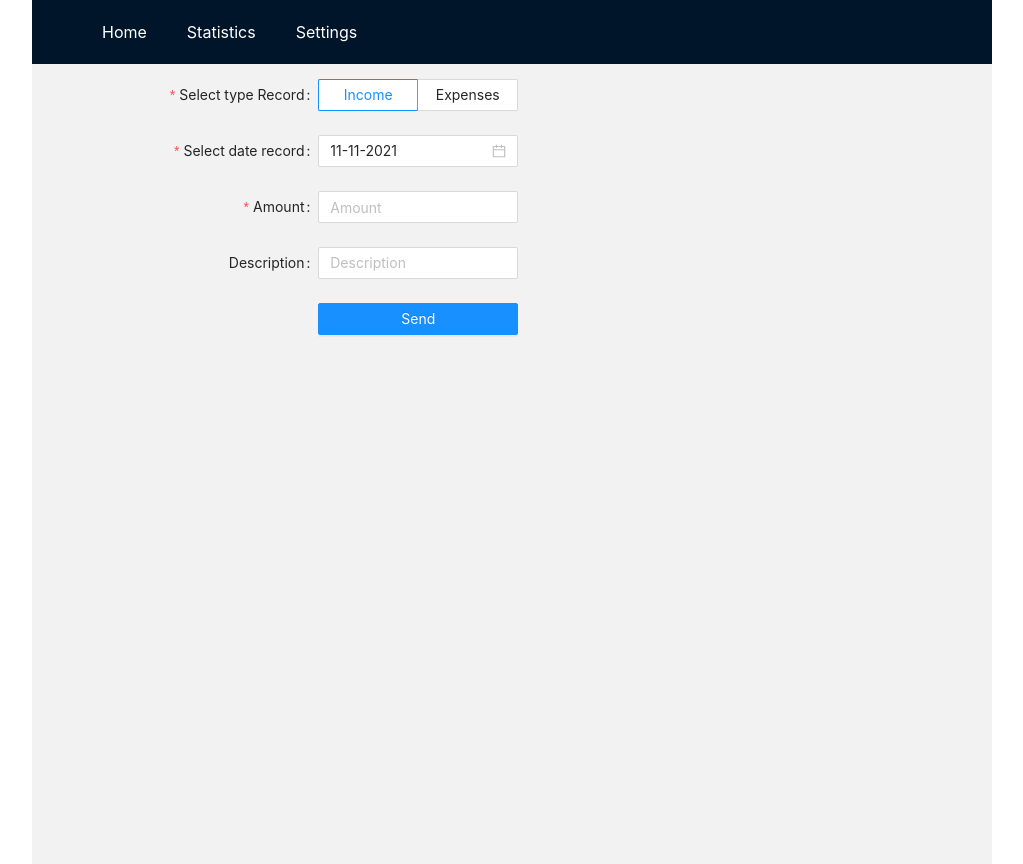
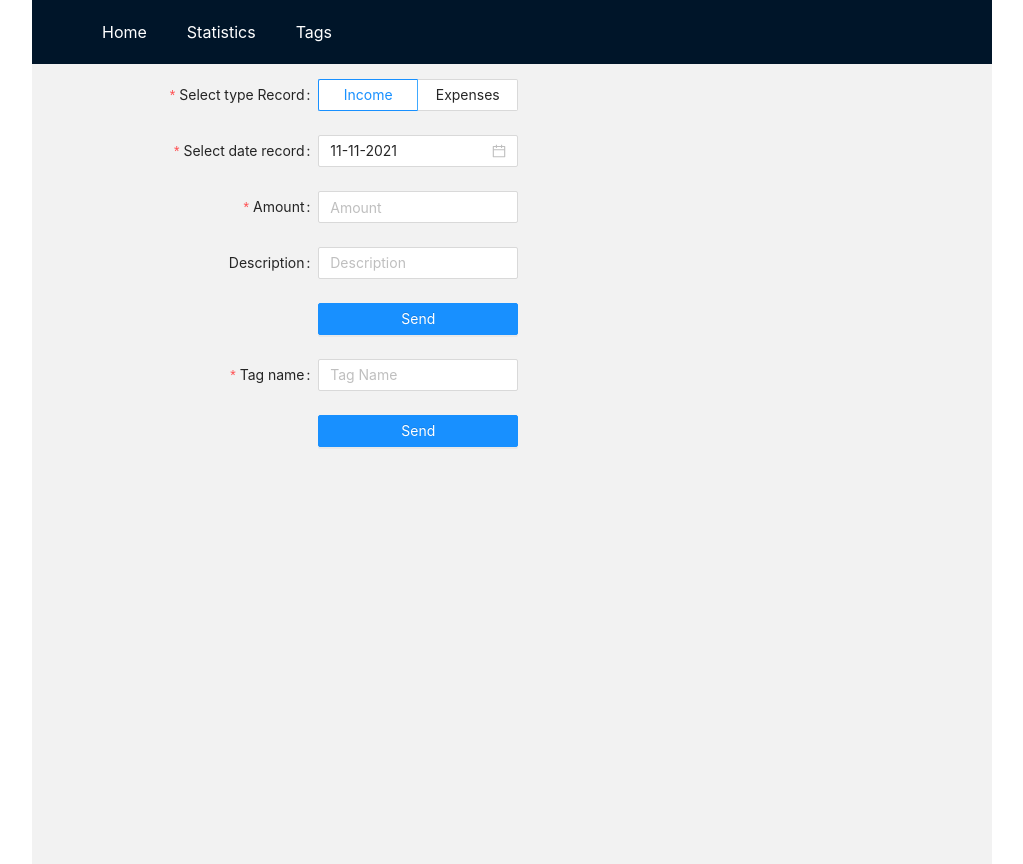
Before and after one commit to Dmytrii248/finance-management-app, a React app: page / in a window 1280 px wide. Shown: the whole page, without its empty margins (128-1151 px from the left). Built offline with nearby package versions, Linux system fonts and the light colour scheme.

Commit message:
Make "Create Tag"

```diff
--- a/src/components/App.tsx
+++ b/src/components/App.tsx
@@ -6,9 +6,9 @@ import InitialApp from "./InitialApp";
 import Header from "./Header";
 import HomePage from "Pages/HomePage";
 import StatisticsPage from "Pages/StatisticsPage";
-import SettingsPage from "Pages/SettingsPage";
+import Tags from "Pages/Tags";
 
-import { homeLink, settingsLink, statisticsLink } from "Constants/links";
+import { homeLink, tagsLink, statisticsLink } from "Constants/links";
 
 const Wrapper = styled.div`
   margin: 0 auto;
@@ -33,7 +33,7 @@ const App = () => {
             <Switch>
               <Route path={homeLink} exact component={HomePage} />
               <Route path={statisticsLink} component={StatisticsPage} />
-              <Route path={settingsLink} component={SettingsPage} />
+              <Route path={tagsLink} component={Tags} />
             </Switch>
           </Content>
         </Wrapper>
--- a/src/components/FormRecord.tsx
+++ b/src/components/FormRecord.tsx
@@ -1,6 +1,6 @@
 import React from "react";
 import moment from "moment";
-import { FormValues } from "Constants/types";
+import { FormRecordValues } from "Constants/types";
 import { useGlobalContext } from "../store/GlobalContext";
 
 import { Button, DatePicker, Input, Form, Radio, InputNumber } from "antd";
@@ -8,7 +8,7 @@ import { Button, DatePicker, Input, Form, Radio, InputNumber } from "antd";
 const dateFormat = "DD-MM-YYYY";
 
 const FormRecord = () => {
-  const [form] = Form.useForm<FormValues>();
+  const [form] = Form.useForm<FormRecordValues>();
   const { recordCollection } = useGlobalContext();
 
   const layout = {
@@ -20,7 +20,7 @@ const FormRecord = () => {
     width: 200,
   };
 
-  const onFinish = (fieldValues: FormValues) => {
+  const onFinish = (fieldValues: FormRecordValues) => {
     const values = {
       ...fieldValues,
       dateRecord: fieldValues.dateRecord.toDate(),
@@ -33,7 +33,7 @@ const FormRecord = () => {
 
   return (
     <>
-      <Form<FormValues>
+      <Form<FormRecordValues>
         {...layout}
         name="formRecord"
         onFinish={onFinish}
@@ -44,7 +44,7 @@ const FormRecord = () => {
         initialValues={{
           typeRecord: "Income",
           dateRecord: moment(),
-          descriptionExpenses: null,
+          descriptionRecord: null,
         }}
       >
         <Form.Item
--- /dev/null
+++ b/src/components/FormTag.tsx
@@ -0,0 +1,52 @@
+import React from "react";
+
+import { useGlobalContext } from "../store/GlobalContext";
+import { TagType } from "Constants/types";
+
+import { Button, Form, Input } from "antd";
+
+const FormTag = () => {
+  const [form] = Form.useForm<TagType>();
+  const { tagCollection } = useGlobalContext();
+
+  const onFinish = (fieldsValue: TagType) => {
+    console.log("finish", fieldsValue);
+    tagCollection.add(fieldsValue);
+    form.setFieldsValue({ tagName: "" });
+  };
+
+  const layout = {
+    labelCol: { span: 7 },
+    wrapperCol: { span: 6 },
+  };
+
+  return (
+    <Form<TagType>
+      {...layout}
+      name="formTag"
+      onFinish={onFinish}
+      form={form}
+      initialValues={{ tagName: "" }}
+    >
+      <Form.Item
+        label="Tag name"
+        name="tagName"
+        rules={[{ required: true, message: "Name is required" }]}
+      >
+        <Input placeholder="Tag Name" style={{ width: 200 }} />
+      </Form.Item>
+
+      <Form.Item wrapperCol={{ ...layout.wrapperCol, offset: 7 }}>
+        <Button
+          type="primary"
+          htmlType="submit"
+          style={{ textAlign: "center", width: 200 }}
+        >
+          Send
+        </Button>
+      </Form.Item>
+    </Form>
+  );
+};
+
+export default FormTag;
--- a/src/components/Header.tsx
+++ b/src/components/Header.tsx
@@ -4,7 +4,7 @@ import styled from "styled-components";
 import { Link } from "react-router-dom";
 import { Layout } from "antd";
 
-import { settingsLink, homeLink, statisticsLink } from "Constants/links";
+import { tagsLink, homeLink, statisticsLink } from "Constants/links";
 
 const { Header: AntdHeader } = Layout;
 
@@ -20,7 +20,7 @@ const Header = () => {
     <AntdHeader>
       <SLink to={homeLink}>Home</SLink>
       <SLink to={statisticsLink}>Statistics</SLink>
-      <SLink to={settingsLink}>Settings</SLink>
+      <SLink to={tagsLink}>Tags</SLink>
     </AntdHeader>
   );
 };
--- a/src/constants/interfaces.ts
+++ b/src/constants/interfaces.ts
@@ -3,6 +3,7 @@ import { RecordType, TagType } from "./types";
 export interface ICollection<T> {
   add(item: T): Promise<T>;
   getAll(): Promise<T[]>;
+  getOne(id: number): Promise<T>;
   reomveById(id: number): Promise<T>;
 }
 
--- a/src/constants/links.ts
+++ b/src/constants/links.ts
@@ -1,3 +1,3 @@
 export const homeLink = "/";
-export const settingsLink = "/settings";
+export const tagsLink = "/tags";
 export const statisticsLink = "/statistics";
--- a/src/constants/types.ts
+++ b/src/constants/types.ts
@@ -1,7 +1,7 @@
 import { Moment } from "moment";
 import { IRecordCollection, ITagCollection } from "./interfaces";
 
-export type FormValues = {
+export type FormRecordValues = {
   typeRecord: string;
   dateRecord: Moment;
   amountMoney: number;
@@ -18,8 +18,8 @@ export type RecordType = {
 };
 
 export type TagType = {
-  name: string;
-  id: number;
+  tagName: string;
+  id?: number;
 };
 
 export type GlobalContextType = {
--- a/src/pages/HomePage.tsx
+++ b/src/pages/HomePage.tsx
@@ -1,11 +1,13 @@
 import React from "react";
 
 import FormRecord from "Components/FormRecord";
+import FormTag from "Components/FormTag";
 
 const HomePage = () => {
   return (
     <>
       <FormRecord />
+      <FormTag />
     </>
   );
 };
--- a/src/pages/SettingsPage.tsx
+++ /dev/null
@@ -1,12 +0,0 @@
-import React from "react";
-import styled from "styled-components";
-
-const SSettignsPage = styled.div`
-  background-color: orange;
-  color: black;
-`;
-
-const SettingsPage = () => {
-  return <SSettignsPage>SETTINGS PAGE</SSettignsPage>;
-};
-export default SettingsPage;
--- /dev/null
+++ b/src/pages/Tags.tsx
@@ -0,0 +1,11 @@
+import React from "react";
+import styled from "styled-components";
+
+const STags = styled.div`
+  color: black;
+`;
+
+const Tags = () => {
+  return <STags>Tags Page</STags>;
+};
+export default Tags;
```
